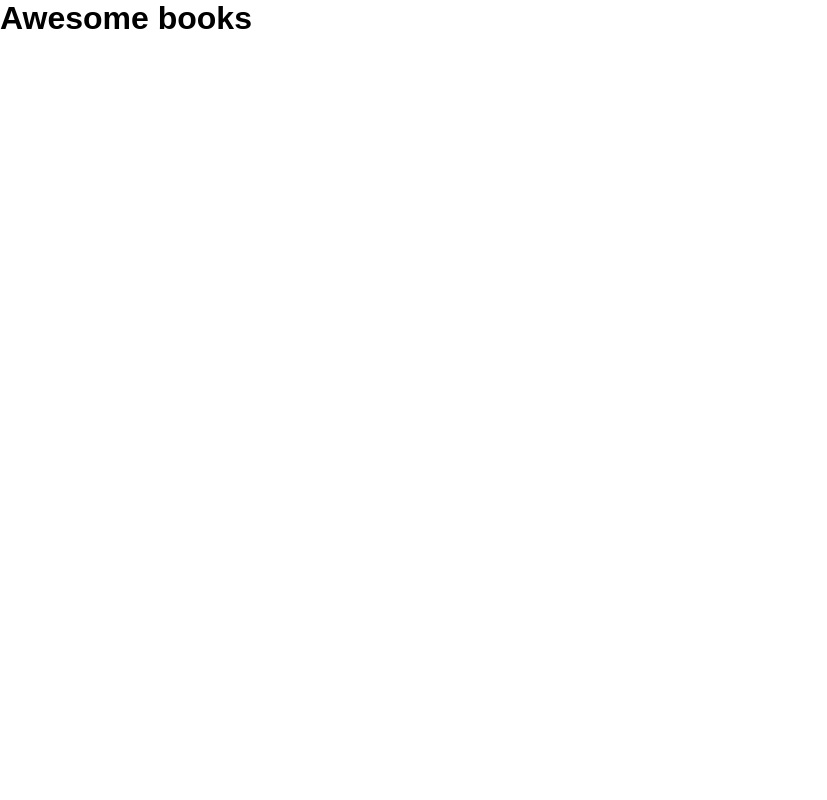
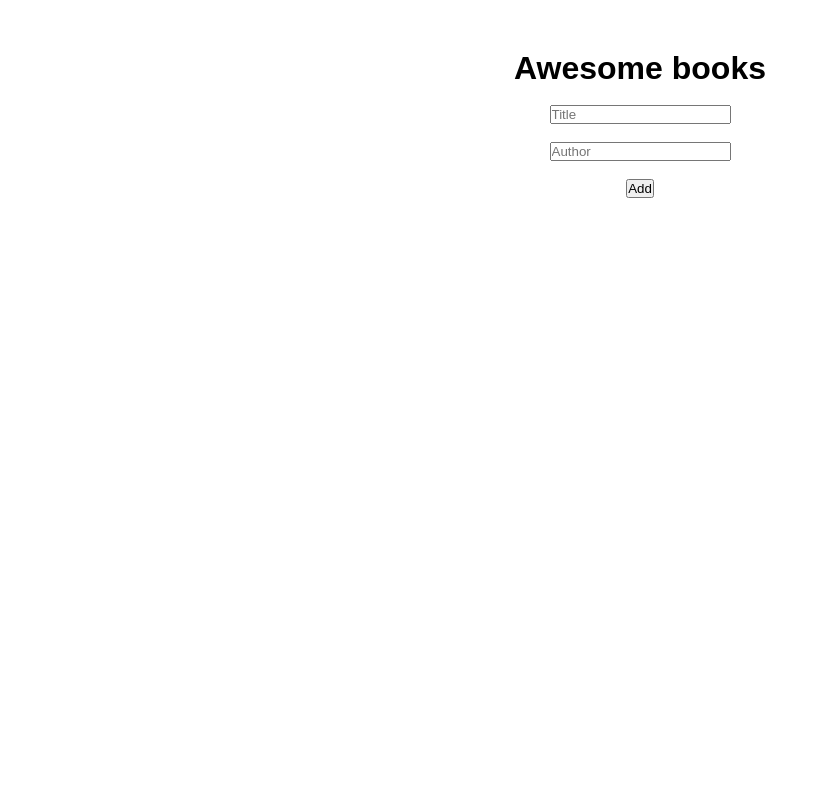
Before and after one commit to belmeetmule/awesome-books, a website: page index.html in a window 1280 px wide. Shown: the top 800 px of the page, without its empty margins (0-827 px from the left). Drawn offline with Linux system fonts and the light colour scheme.

Commit message:
add style to center elements

```diff
--- a/index.css
+++ b/index.css
@@ -3,6 +3,15 @@
   padding: 0;
   box-sizing: border-box;
   font-family: sans-serif;
-  height: 100vh;
-  width: 100vw;
 }
+
+header,
+section{
+  display: flex;
+  flex-direction: column;
+  align-items: center;
+}
+
+header{
+  margin-top: 50px;
+}
```
Also changed, not shown: index.html (+2 -2 lines).
